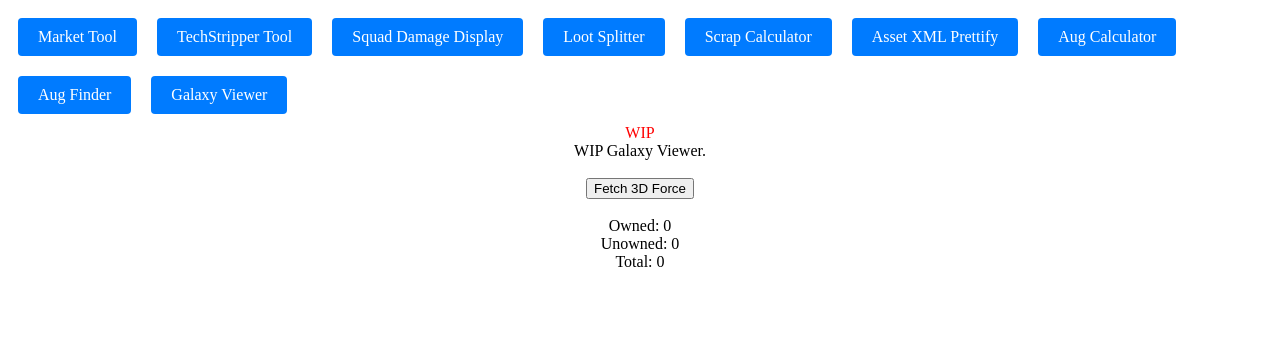
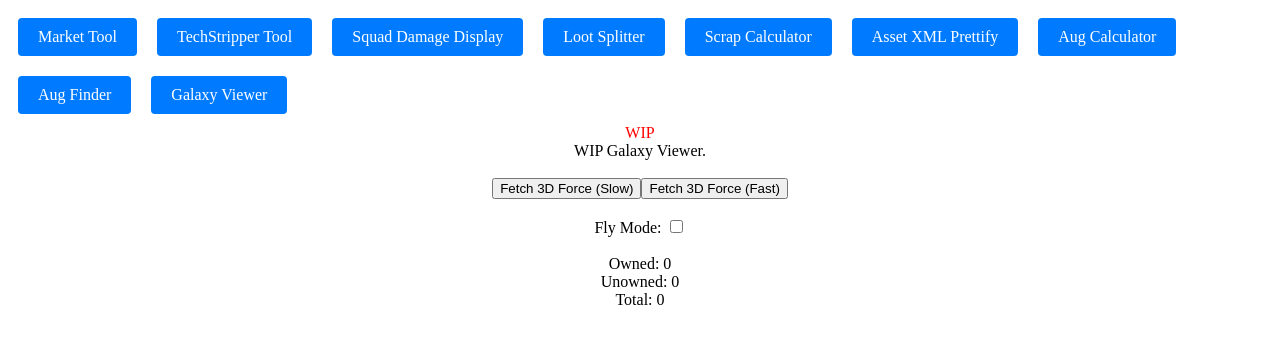
Before and after one commit to Drew99Kt/ssMarketPro, a Vue app: page /galaxyViewer in a window 1280 px wide. Shown: the top 344 px of the page. Built offline with nearby package versions, Linux system fonts and the light colour scheme; what v-network-graph would draw is missing.

Commit message:
fly mode toggle and fast/slow simulation speed

```diff
--- a/src/components/app/GalaxyViewer.vue
+++ b/src/components/app/GalaxyViewer.vue
@@ -4,7 +4,9 @@
     <div class="container">WIP Galaxy Viewer.</div>
     <br>
     <div class="container">
-        <button @click="display_3d_force">Fetch 3D Force</button>
+        <div><button @click="display_3d_force(true)">Fetch 3D Force (Slow)</button><button @click="display_3d_force(false)">Fetch 3D Force (Fast)</button></div>
+        <br>
+        <div>Fly Mode: <input type="checkbox" v-model="flymode"></div>
         <br>
         <span> Owned: {{ owned }}</span>
         <span> Unowned: {{ unowned }}</span>
@@ -28,16 +30,20 @@ export default {
             owned: 0,
             unowned: 0,
             total: 0,
+            flymode: false,
         };
     },
     methods: {
-        display_3d_force() {
+        display_3d_force(is_slow) {
+            var _this = this;
+            _this.owned = 0;
+            _this.unowned = 0;
+            _this.total = 0;
             var graph_element = this.$refs.displaygraph;
             var graph_data = {
                     nodes: [],
                     links: [],
                 };
-            var _this = this;
             const LAYER_WILDSPACE = 3;
             fetch('https://www.starsonata.com/webapi/galaxies/v1')
             .then(r => r.json())
@@ -83,16 +89,20 @@ export default {
                 }
 
                 console.log(graph_data);
-                const myGraph = ForceGraph3D({
-                });
+                var config = {};
+                config.controlType = _this.flymode ? 'fly' : 'trackball';
+                const myGraph = ForceGraph3D(config);
                 myGraph(graph_element)
                 .nodeAutoColorBy('owner')
                 .graphData(graph_data)
+                .d3AlphaMin(0)
+                .d3AlphaDecay(0.0228 / (is_slow ? 1.0 : 4.0))
+                .d3VelocityDecay(0.4 / (is_slow ? 1.0 : 4.0))
                 .nodeThreeObject(node => {
                     const sprite = new SpriteText(node.name);
                     sprite.material.depthWrite = false; // make sprite background transparent
                     sprite.color = node.color;
-                    sprite.textHeight = 14;
+                    sprite.textHeight = 16;
                     return sprite;
                 });
             });
```
